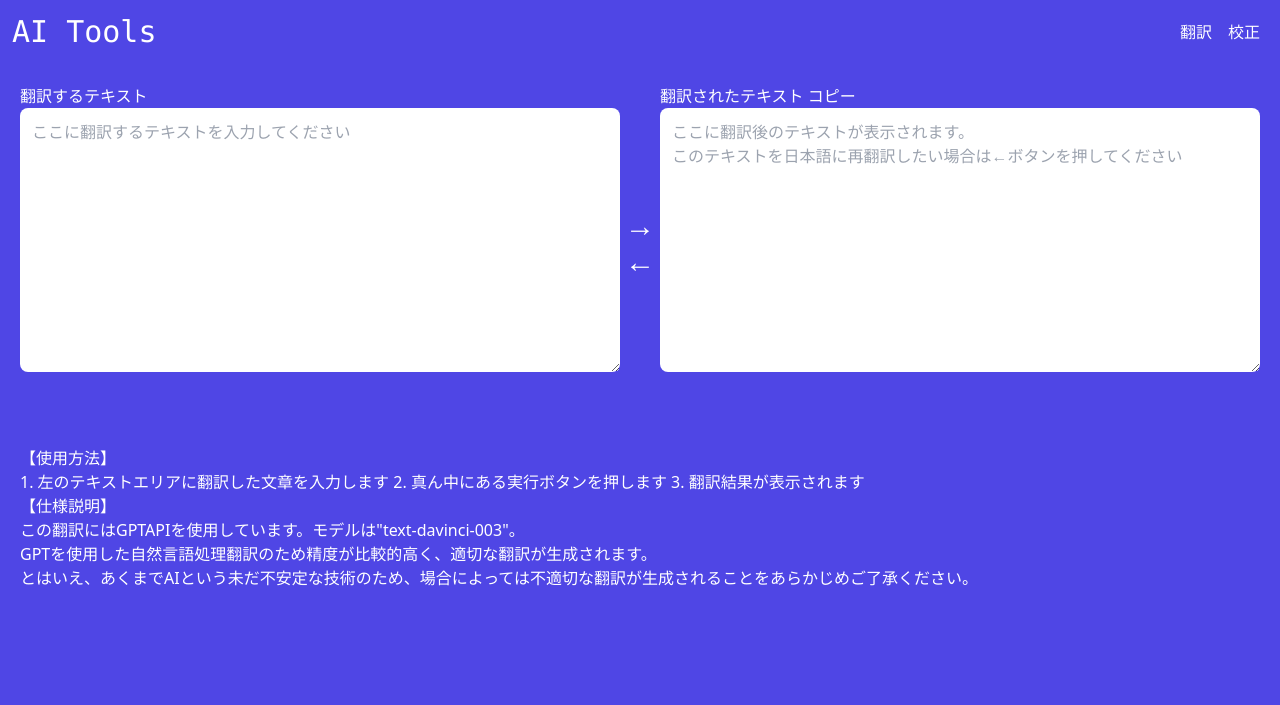
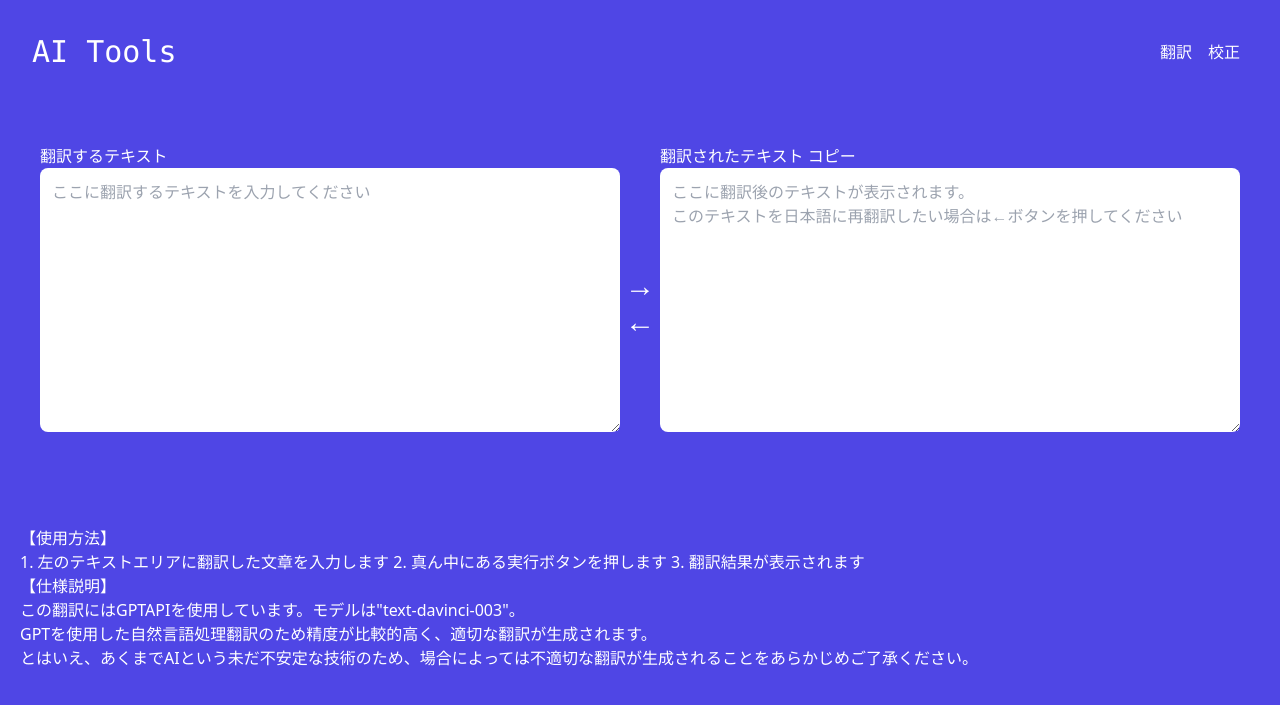
Before and after one commit to shi0n0/multi-translate-app, a Django app: page /translation in a window 1280 px wide. Shown: the top 705 px of the page. Run offline with Django 4.2, Linux system fonts and the light colour scheme; some libraries are stand-ins or nearby versions.

Commit message:
Adjust padding

```diff
--- a/GPT_Translate/templates/base.html
+++ b/GPT_Translate/templates/base.html
@@ -9,7 +9,7 @@
     <title>{% block tab-title %} {% endblock %}</title>
   </head>
   <body class="bg-indigo-600 text-base text-white font-sans">
-    <header class="text-center p-3">
+    <header class="text-center p-8">
       <div class="flex items-center" style="justify-content: space-between">
         <div>
           <a href="/">
--- a/GPT_Translate/templates/translation.html
+++ b/GPT_Translate/templates/translation.html
@@ -3,7 +3,7 @@
 AI翻訳
 {% endblock %}
 {% block content%}
-<form method="post" action="{% url 'translation' %}" class="flex flex-col content-center justify-center text-black p-5 md:w-full md:flex-row">
+<form method="post" action="{% url 'translation' %}" class="flex flex-col content-center justify-center text-black p-10 md:w-full md:flex-row">
 
     <div class="md:w-full">
     {% csrf_token %}
```
